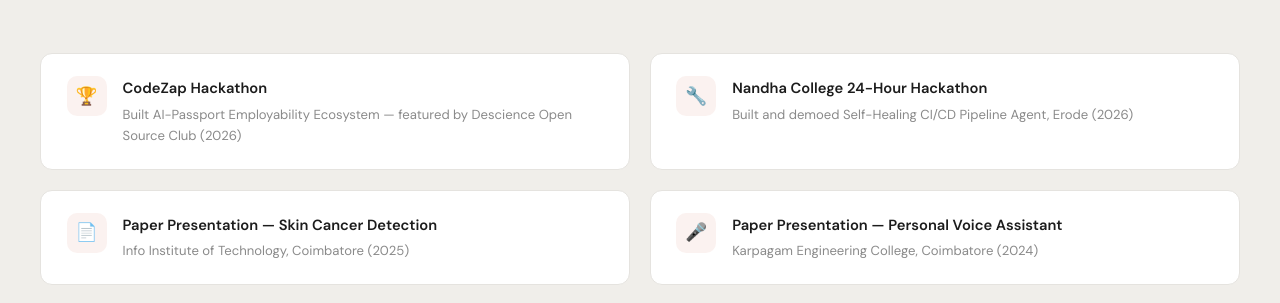
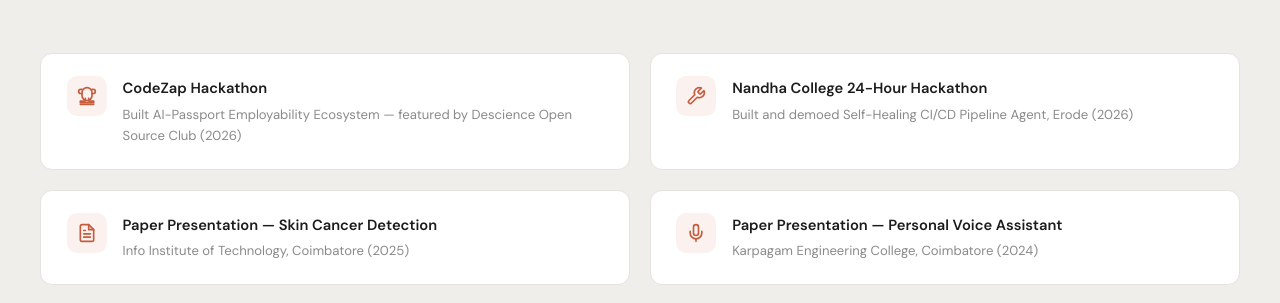
Before and after one commit to Manish7sgf/portfolio, a plain HTML site: page index.html in a window 1280 px wide. Shown: the part 6544-6847 px from the top of the page. Drawn offline with Linux system fonts and the light colour scheme.

Commit message:
design: replace all achievement cards emojis with premium SVG icons and micro-interactions

```diff
--- a/index.html
+++ b/index.html
@@ -1052,8 +1052,13 @@
             display: flex;
             align-items: center;
             justify-content: center;
-            font-size: 1.1rem;
+            color: var(--accent);
             flex-shrink: 0;
+            transition: transform 0.3s ease;
+        }
+
+        .achievement-card:hover .achievement-icon {
+            transform: scale(1.15) rotate(5deg);
         }
 
         .achievement-content h4 {
@@ -2142,28 +2147,36 @@
             </div>
             <div class="achievements-grid stagger-list">
                 <div class="achievement-card">
-                    <div class="achievement-icon">🏆</div>
+                    <div class="achievement-icon">
+                        <svg xmlns="http://www.w3.org/2000/svg" width="20" height="20" viewBox="0 0 24 24" fill="none" stroke="currentColor" stroke-width="2" stroke-linecap="round" stroke-linejoin="round"><path d="M6 9H4.5a2.5 2.5 0 0 1 0-5H6"/><path d="M18 9h1.5a2.5 2.5 0 0 0 0-5H18"/><path d="M4 22h16"/><path d="M10 14.66V17c0 .55-.45 1-1 1H4v2h16v-2h-5c-.55 0-1-.45-1-1v-2.34"/><path d="M12 2a6 6 0 0 1 6 6v3.5c0 3.3-2.7 6-6 6s-6-2.7-6-6V8a6 6 0 0 1 6-6z"/></svg>
+                    </div>
                     <div class="achievement-content">
                         <h4>CodeZap Hackathon</h4>
                         <p>Built AI-Passport Employability Ecosystem — featured by Descience Open Source Club (2026)</p>
                     </div>
                 </div>
                 <div class="achievement-card">
-                    <div class="achievement-icon">🔧</div>
+                    <div class="achievement-icon">
+                        <svg xmlns="http://www.w3.org/2000/svg" width="20" height="20" viewBox="0 0 24 24" fill="none" stroke="currentColor" stroke-width="2" stroke-linecap="round" stroke-linejoin="round"><path d="M14.7 6.3a1 1 0 0 0 0 1.4l1.6 1.6a1 1 0 0 0 1.4 0l3.77-3.77a6 6 0 0 1-7.94 7.94l-6.91 6.91a2.12 2.12 0 0 1-3-3l6.91-6.91a6 6 0 0 1 7.94-7.94l-3.76 3.76z"/></svg>
+                    </div>
                     <div class="achievement-content">
                         <h4>Nandha College 24-Hour Hackathon</h4>
                         <p>Built and demoed Self-Healing CI/CD Pipeline Agent, Erode (2026)</p>
                     </div>
                 </div>
                 <div class="achievement-card">
-                    <div class="achievement-icon">📄</div>
+                    <div class="achievement-icon">
+                        <svg xmlns="http://www.w3.org/2000/svg" width="20" height="20" viewBox="0 0 24 24" fill="none" stroke="currentColor" stroke-width="2" stroke-linecap="round" stroke-linejoin="round"><path d="M14 2H6a2 2 0 0 0-2 2v16a2 2 0 0 0 2 2h12a2 2 0 0 0 2-2V8z"/><polyline points="14 2 14 8 20 8"/><line x1="16" y1="13" x2="8" y2="13"/><line x1="16" y1="17" x2="8" y2="17"/><polyline points="10 9 9 9 8 9"/></svg>
+                    </div>
                     <div class="achievement-content">
                         <h4>Paper Presentation — Skin Cancer Detection</h4>
                         <p>Info Institute of Technology, Coimbatore (2025)</p>
                     </div>
                 </div>
                 <div class="achievement-card">
-                    <div class="achievement-icon">🎤</div>
+                    <div class="achievement-icon">
+                        <svg xmlns="http://www.w3.org/2000/svg" width="20" height="20" viewBox="0 0 24 24" fill="none" stroke="currentColor" stroke-width="2" stroke-linecap="round" stroke-linejoin="round"><path d="M12 2a3 3 0 0 0-3 3v7a3 3 0 0 0 6 0V5a3 3 0 0 0-3-3Z"/><path d="M19 10v2a7 7 0 0 1-14 0v-2"/><line x1="12" y1="19" x2="12" y2="22"/></svg>
+                    </div>
                     <div class="achievement-content">
                         <h4>Paper Presentation — Personal Voice Assistant</h4>
                         <p>Karpagam Engineering College, Coimbatore (2024)</p>
```
